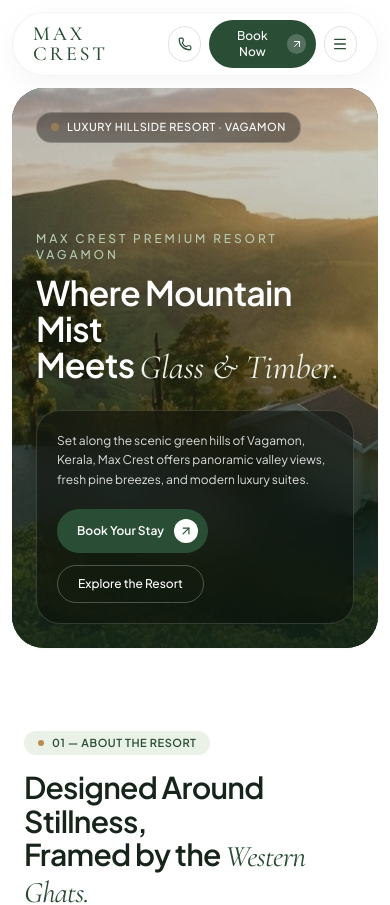
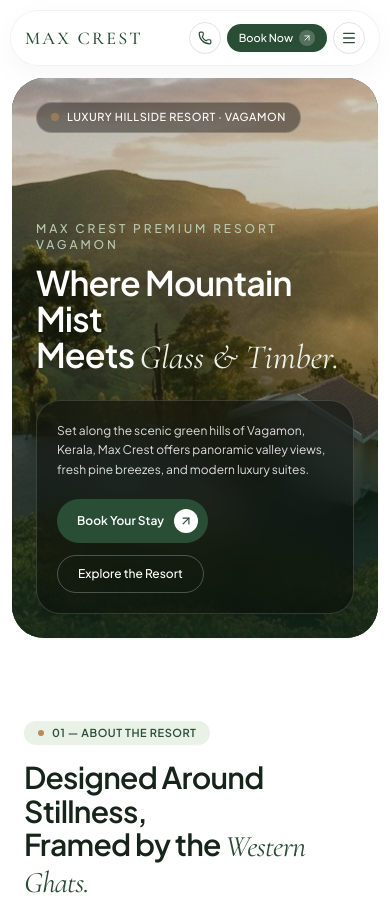
Before and after one commit to imabhijithp/MaxCrest, a React (Vite) app: page / in a window 390 px wide. Shown: the top 905 px of the page. Built offline with nearby package versions, Linux system fonts and the light colour scheme.

Commit message:
Fix header mobile responsiveness and prevent text wrapping

```diff
--- a/src/components/Navbar.tsx
+++ b/src/components/Navbar.tsx
@@ -26,15 +26,15 @@ export const Navbar: React.FC<NavbarProps> = ({ onOpenEnquiry }) => {
 
   return (
     <>
-      <header className="sticky top-0 z-40 pt-3 sm:pt-4 px-3 sm:px-6 lg:px-8 pointer-events-none">
-        <div className="w-full max-w-[1400px] mx-auto bg-white/95 backdrop-blur-xl border border-black/[0.05] rounded-full px-5 sm:px-7 h-16 sm:h-[68px] flex items-center justify-between shadow-[0_8px_30px_rgba(0,0,0,0.04)] pointer-events-auto">
+      <header className="sticky top-0 z-40 pt-2.5 sm:pt-4 px-2.5 sm:px-6 lg:px-8 pointer-events-none">
+        <div className="w-full max-w-[1400px] mx-auto bg-white/95 backdrop-blur-xl border border-black/[0.05] rounded-full px-3.5 sm:px-7 h-14 sm:h-16 lg:h-[68px] flex items-center justify-between shadow-[0_8px_30px_rgba(0,0,0,0.04)] pointer-events-auto">
           {/* Left: Distinct Editorial Brand Lockup */}
           <a
             href="#"
-            className="flex items-center focus:outline-none group"
+            className="flex items-center focus:outline-none group shrink-0"
             aria-label="Max Crest Premium Resort"
           >
-            <span className="font-serif text-xl sm:text-2xl tracking-[0.14em] font-medium text-[#294E35] leading-none">
+            <span className="font-serif text-lg sm:text-xl lg:text-2xl tracking-[0.12em] sm:tracking-[0.14em] font-medium text-[#294E35] leading-none whitespace-nowrap">
               MAX CREST
             </span>
           </a>
@@ -83,12 +83,12 @@ export const Navbar: React.FC<NavbarProps> = ({ onOpenEnquiry }) => {
           </nav>
 
           {/* Right: Direct Actions */}
-          <div className="flex items-center space-x-2">
+          <div className="flex items-center gap-1.5 sm:gap-2 shrink-0">
             <a
               href={whatsappUrl}
               target="_blank"
               rel="noopener noreferrer"
-              className="hidden sm:inline-flex items-center gap-1.5 px-3.5 py-2 rounded-full border border-[#294E35]/15 text-[#294E35] hover:bg-[#EAF1E6]/70 text-xs font-medium transition-colors"
+              className="hidden sm:inline-flex items-center gap-1.5 px-3.5 py-2 rounded-full border border-[#294E35]/15 text-[#294E35] hover:bg-[#EAF1E6]/70 text-xs font-medium transition-colors shrink-0"
               title="WhatsApp Resort Support"
             >
               <MessageSquare className="w-3.5 h-3.5 text-[#294E35]" />
@@ -97,7 +97,7 @@ export const Navbar: React.FC<NavbarProps> = ({ onOpenEnquiry }) => {
 
             <a
               href={`tel:${resort.contact.phone.replace(/\s+/g, '')}`}
-              className="w-9 h-9 rounded-full border border-[#294E35]/15 flex items-center justify-center text-[#294E35] hover:bg-[#EAF1E6]/70 transition-colors"
+              className="w-8 h-8 sm:w-9 sm:h-9 rounded-full border border-[#294E35]/15 flex items-center justify-center text-[#294E35] hover:bg-[#EAF1E6]/70 transition-colors shrink-0"
               aria-label="Call Resort Team"
               title={`Call ${resort.contact.phoneDisplay}`}
             >
@@ -106,18 +106,18 @@ export const Navbar: React.FC<NavbarProps> = ({ onOpenEnquiry }) => {
 
             <button
               onClick={onOpenEnquiry}
-              className="group inline-flex items-center gap-2 bg-[#294E35] hover:bg-[#1E3A27] text-white text-xs font-medium pl-4 pr-2.5 py-2 rounded-full transition-all shadow-xs active:scale-[0.98]"
+              className="group inline-flex items-center gap-1.5 sm:gap-2 bg-[#294E35] hover:bg-[#1E3A27] text-white text-[11px] sm:text-xs font-medium px-3 sm:pl-4 sm:pr-2.5 py-1.5 sm:py-2 rounded-full transition-all shadow-xs active:scale-[0.98] whitespace-nowrap shrink-0"
             >
-              <span>Book Now</span>
-              <span className="w-5 h-5 rounded-full bg-white/20 text-white flex items-center justify-center transition-transform group-hover:rotate-45">
-                <ArrowUpRight className="w-3 h-3" />
+              <span className="whitespace-nowrap">Book Now</span>
+              <span className="w-4 h-4 sm:w-5 sm:h-5 rounded-full bg-white/20 text-white flex items-center justify-center transition-transform group-hover:rotate-45 shrink-0">
+                <ArrowUpRight className="w-2.5 h-2.5 sm:w-3 sm:h-3" />
               </span>
             </button>
 
             {/* Mobile Hamburger Trigger */}
             <button
               onClick={() => setMobileMenuOpen(true)}
-              className="lg:hidden w-9 h-9 rounded-full border border-[#294E35]/15 flex items-center justify-center text-[#294E35] hover:bg-[#EAF1E6]/70 transition-colors"
+              className="lg:hidden w-8 h-8 sm:w-9 sm:h-9 rounded-full border border-[#294E35]/15 flex items-center justify-center text-[#294E35] hover:bg-[#EAF1E6]/70 transition-colors shrink-0"
               aria-label="Open navigation menu"
             >
               <Menu className="w-4 h-4" />
```
